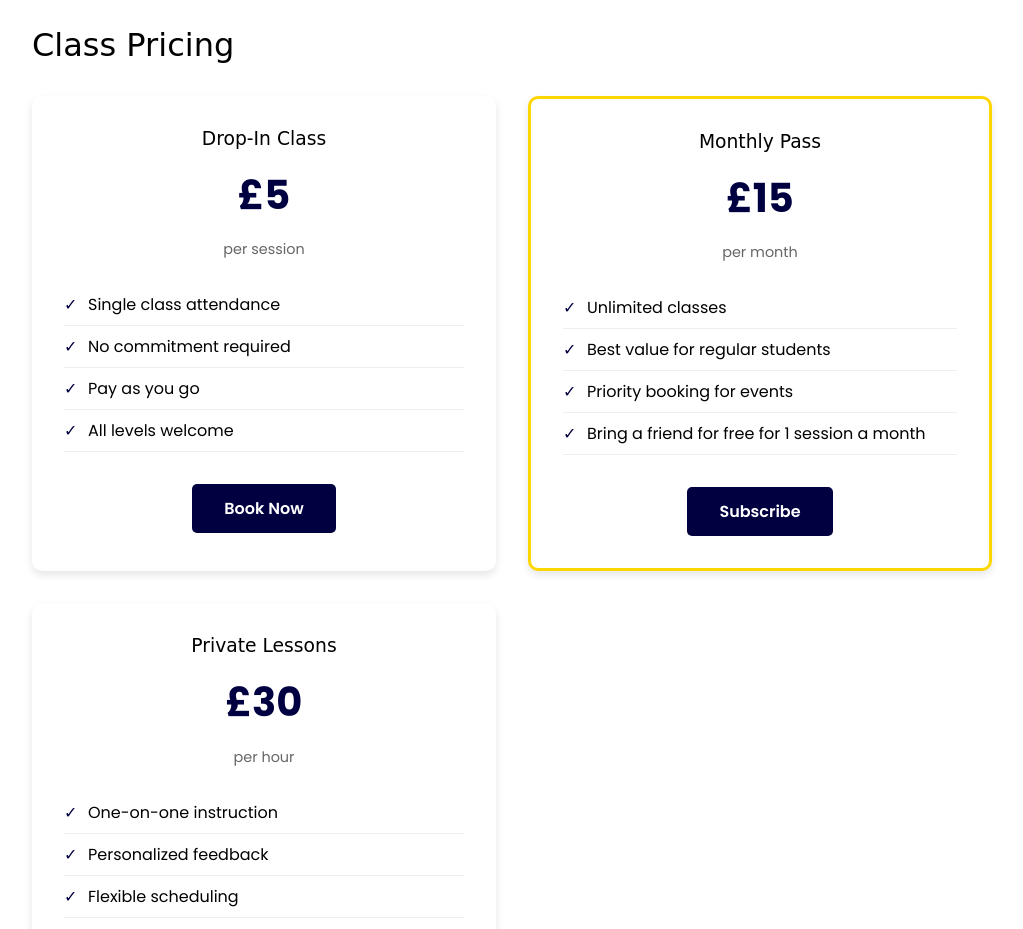
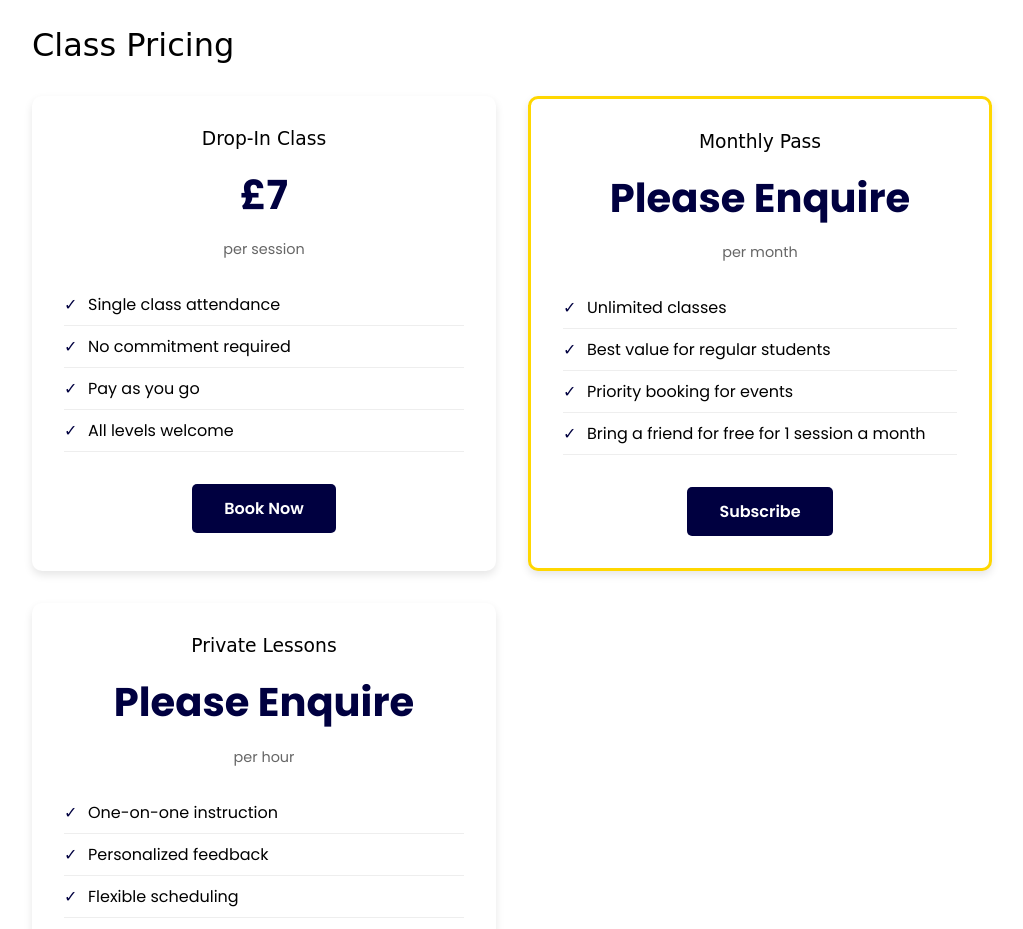
Before and after one commit to saifpatel97/LondonAcademyofBhangra, a plain HTML site: page pricing.html in a window 1280 px wide. Shown: the part 150-1079 px from the top of the page, without its empty margins (128-1151 px from the left). Drawn offline with Linux system fonts and the light colour scheme; a web font is replaced by a local one.

Commit message:
Update pricing.html

```diff
--- a/pricing.html
+++ b/pricing.html
@@ -59,7 +59,7 @@
                 <div class="price-card">
                     <div class="price-header">
                         <h3>Drop-In Class</h3>
-                        <p class="price">£5</p>
+                        <p class="price">£7</p>
                         <p class="price-period">per session</p>
                     </div>
                     <div class="price-features">
@@ -76,7 +76,7 @@
                 <div class="price-card featured">
                     <div class="price-header">
                         <h3>Monthly Pass</h3>
-                        <p class="price">£15</p>
+                        <p class="price">Please Enquire</p>
                         <p class="price-period">per month</p>
                     </div>
                     <div class="price-features">
@@ -93,7 +93,7 @@
                 <div class="price-card">
                     <div class="price-header">
                         <h3>Private Lessons</h3>
-                        <p class="price">£30</p>
+                        <p class="price">Please Enquire</p>
                         <p class="price-period">per hour</p>
                     </div>
                     <div class="price-features">
```
